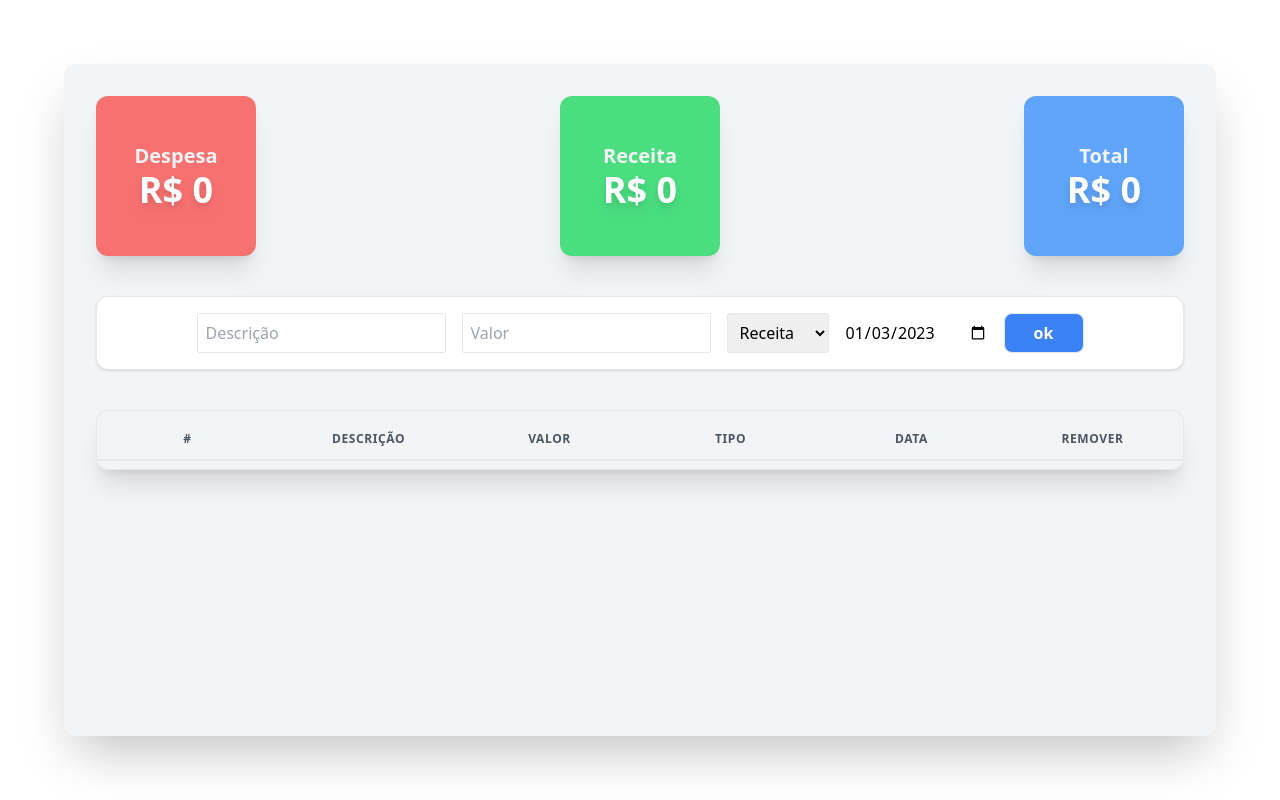
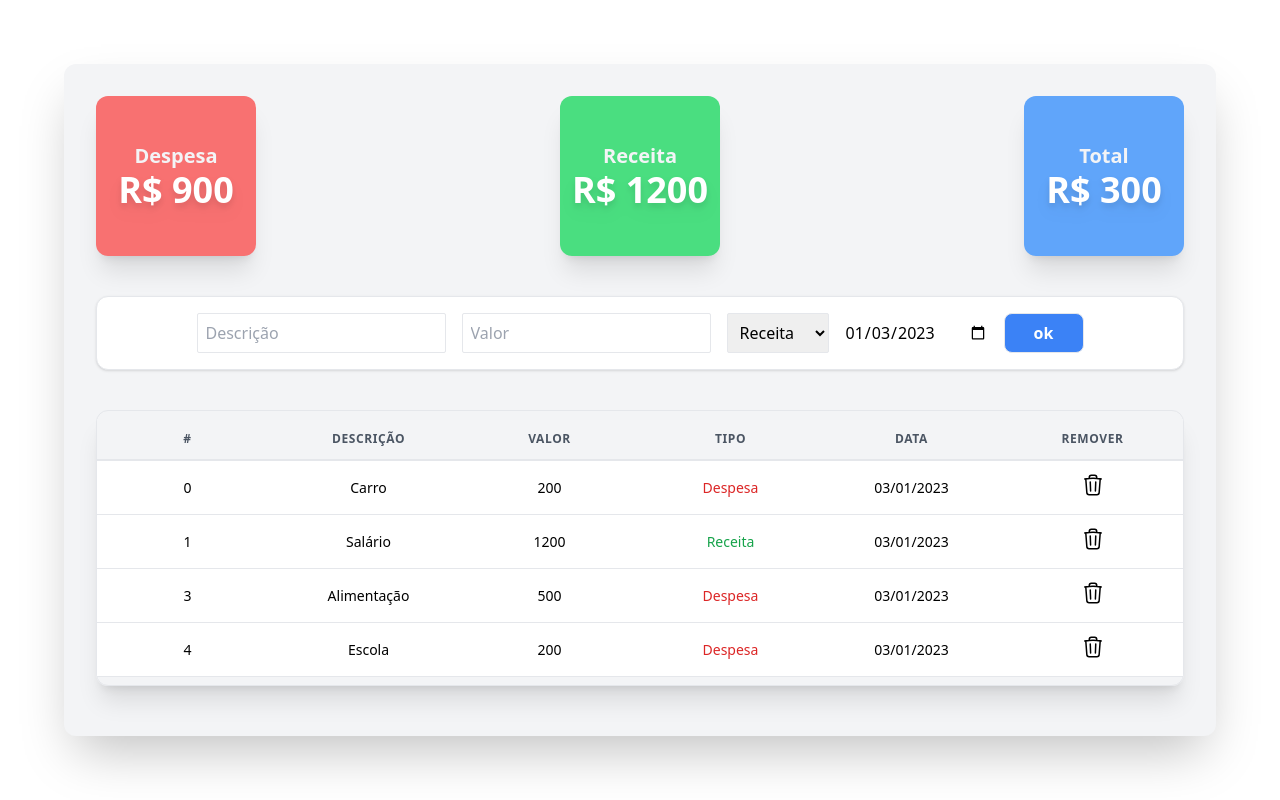
Before and after one commit to rafatosta/my-finance, a React (Vite) app: page / in a window 1280 px wide. Built offline with nearby package versions, Linux system fonts and the light colour scheme.

Commit message:
Add: Delete

```diff
--- a/src/App.tsx
+++ b/src/App.tsx
@@ -2,7 +2,7 @@ import CardValue from "./components/CardValue";
 import Table from "./components/Table";
 import Transaction from "./@types/Transaction";
 import { useForm } from "react-hook-form";
-import { useState } from "react";
+import { useEffect, useState } from "react";
 
 function App() {
   const listApi: Transaction[] = [
@@ -10,14 +10,14 @@ function App() {
       id: 0,
       description: "carro",
       value: 200,
-      type: "receita",
+      type: "despesa",
       date: "03/01/2023",
     },
     {
       id: 1,
       description: "salário",
       value: 1200,
-      type: "despesa",
+      type: "receita",
       date: "03/01/2023",
     },
     {
@@ -36,11 +36,11 @@ function App() {
     },
   ];
 
-  const [list, setList] = useState<Transaction[]>([]);
+  const [list, setList] = useState<Transaction[]>(listApi);
 
-  const [idLast, setIdLast] = useState<number>(0);
-  const [despesa, setDespesa] = useState<number>(0);
-  const [receita, setReceita] = useState<number>(0);
+  const [idLast, setIdLast] = useState<number>(5);
+  const [despesa, setDespesa] = useState<number>(900);
+  const [receita, setReceita] = useState<number>(1200);
 
   const { register, handleSubmit, reset } = useForm<Transaction>();
 
@@ -55,6 +55,12 @@ function App() {
     setList([...list, data]);
     reset();
   }
+
+  function onDelete(data: Transaction) {
+    list.splice(list.indexOf(data), 1)
+    setList([...list]);
+  }
+
 
   return (
     <div className="flex flex-row w-full h-screen justify-center">
@@ -106,7 +112,12 @@ function App() {
         </div>
 
         <div className="flex justify-center">
-          <Table data={list} />
+          <Table
+            data={list}
+            onDelete={(data) => {
+              onDelete(data);
+            }}
+          />
         </div>
       </div>
     </div>
--- a/src/components/Table.tsx
+++ b/src/components/Table.tsx
@@ -3,13 +3,10 @@ import tw from "tailwind-styled-components";
 
 type TableProps = {
   data: Transaction[];
+  onDelete: (item: Transaction) => void;
 };
 
 function Table(props: TableProps) {
-  function handleDelete(item: Transaction) {
-    console.log(item);
-  }
-
   return (
     <div className="rounded-xl border shadow-xl py-2">
       <table className="table-fixed w-full">
@@ -30,10 +27,16 @@ function Table(props: TableProps) {
                 <Cell>{item.id}</Cell>
                 <Cell>{item.description}</Cell>
                 <Cell>{item.value}</Cell>
-                <Cell>{item.type}</Cell>
+                <Cell
+                  className={
+                    item.type === "receita" ? "text-green-600" : "text-red-600"
+                  }
+                >
+                  {item.type}
+                </Cell>
                 <Cell>{item.date}</Cell>
                 <Cell className="hover:text-red-700">
-                  <button onClick={() => handleDelete(item)}>
+                  <button onClick={() => props.onDelete(item)}>
                     <svg
                       xmlns="http://www.w3.org/2000/svg"
                       fill="none"
```
